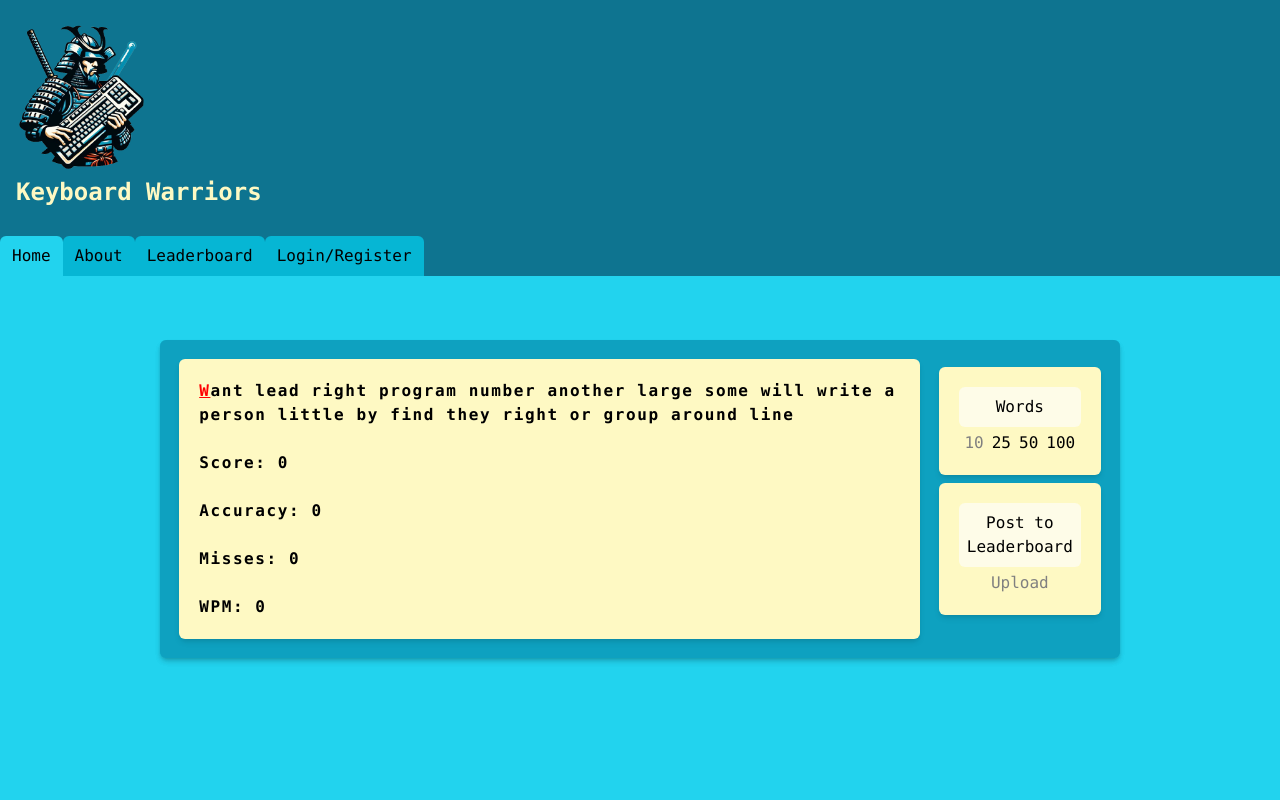
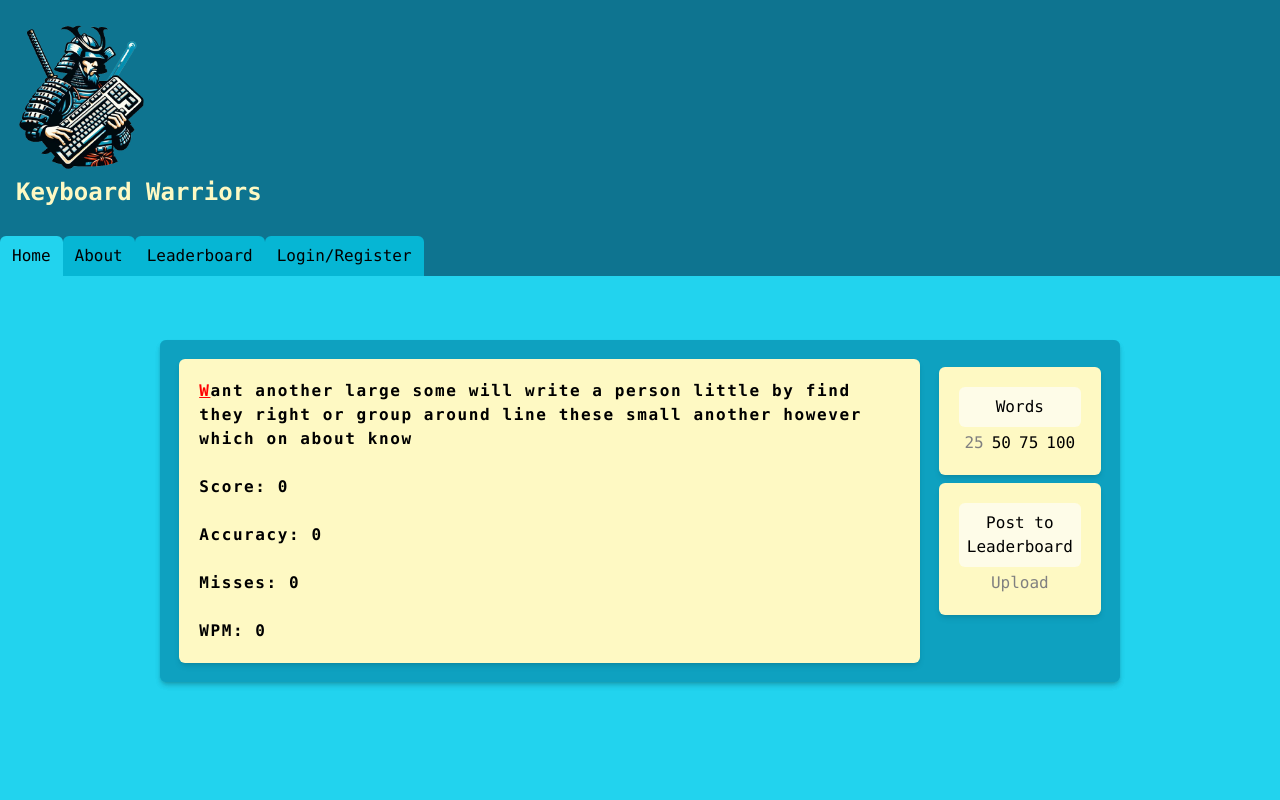
Before and after one commit to CNocilo/Project-Keyboard-Warrior, a React (Vite) app in the folder frontend/: page / in a window 1280 px wide. Shown: the top 800 px of the page. Built offline with nearby package versions, Linux system fonts and the light colour scheme; no server answers.

Commit message:
Fixed the box shrinkage (by removing 10 word option lol)

```diff
--- a/frontend/package.json
+++ b/frontend/package.json
@@ -12,6 +12,7 @@
   },
   "dependencies": {
     "flowbite": "^2.3.0",
+    "flowbite-react": "^0.9.0",
     "react": "^18.2.0",
     "react-country-flag": "^3.1.0",
     "react-dom": "^18.2.0",
--- a/frontend/src/components/MainBodyGame.jsx
+++ b/frontend/src/components/MainBodyGame.jsx
@@ -17,9 +17,9 @@ const MainBodyGame = () => {
   const [endTime, setEndTime] = useState(0);
   const [wpm, setWPM] = useState(0);
   const [accuracy, setAccuracy] = useState(0);
-  const [timer, setTimer] = useState(0);
-  const [time, setTime] = useState(30);
-  const [words, setWords] = useState(10);
+  //const [timer, setTimer] = useState(0);
+  //const [time, setTime] = useState(30);
+  const [words, setWords] = useState(25);
 
   const [shouldReinit, setShouldReinit] = useState(false);
 
@@ -44,9 +44,9 @@ const MainBodyGame = () => {
     setCurrentChar(0);
     setIsFinished(false);
     setScore(0);
-    setMisses(69);
+    setMisses(0);
     setWPM(0);
-    randomizePassage();
+    randomizePassage(words);
   }
 
   function getRandomInt(min, max) {
@@ -55,11 +55,11 @@ const MainBodyGame = () => {
     return Math.floor(Math.random() * (max - min + 1)) + min;
   }
 
-  const randomizePassage = () => {
+  const randomizePassage = (wordNum) => {
     const randomWord = wordBank[getRandomInt(0,199)];
     const capitalizedWord = randomWord.charAt(0).toUpperCase() + randomWord.slice(1);
     setCurrentWord(capitalizedWord);
-    for (let i = 0; i < words; i++) {
+    for (let i = 0; i < wordNum; i++) {
       setPassage((prev) => [...prev, wordBank[getRandomInt(0,199)]]);
     }
   }
@@ -73,7 +73,7 @@ const MainBodyGame = () => {
   }*/
 
   const handleLeaderboard = async () => {
-    if (isAuthenticated) {
+    if (isAuthenticated && isFinished) {
         try{
             const response = await fetch('http://localhost:8000/api/finishedgame', {
                 method: "POST",
@@ -95,8 +95,10 @@ const MainBodyGame = () => {
         } catch (error) {
             console.error('Error during login', error)
         }
+    } else if (!isFinished) {
+        alert("You must finish the game first.");
     } else {
-        alert("Game not entered into db because you aren't logged in.");   // todo make something prettier than this
+        alert("You must be logged in to Upload your score.");   // todo make something prettier than this
     }
   }
 
@@ -104,7 +106,7 @@ const MainBodyGame = () => {
 
   // Fetch leaderboard data when the component mounts
   useEffect(() => {
-    randomizePassage();
+    randomizePassage(12);
   }, []);
 
   const keyDown = (event) => {
@@ -186,12 +188,6 @@ const MainBodyGame = () => {
             </div>
            <div className="flex space-x-2 pt-1 justify-center">
                 <button
-                    onClick={() => handleWords(10)}
-                    style={{ color: words === 10 ? 'gray' : 'black' }}>
-                <p>
-                    10
-                </p></button>
-                <button
                     onClick={() => handleWords(25)}
                     style={{ color: words === 25 ? 'gray' : 'black' }}>
                 <p>
@@ -202,6 +198,12 @@ const MainBodyGame = () => {
                     style={{ color: words === 50 ? 'gray' : 'black' }}>
                 <p>
                     50
+                </p></button>
+                <button
+                    onClick={() => handleWords(75)}
+                    style={{ color: words === 75 ? 'gray' : 'black' }}>
+                <p>
+                    75
                 </p></button>
                 <button
                     onClick={() => handleWords(100)}
```
Also changed, not shown: 1 other file (tests, documents, lock files or other folders).
